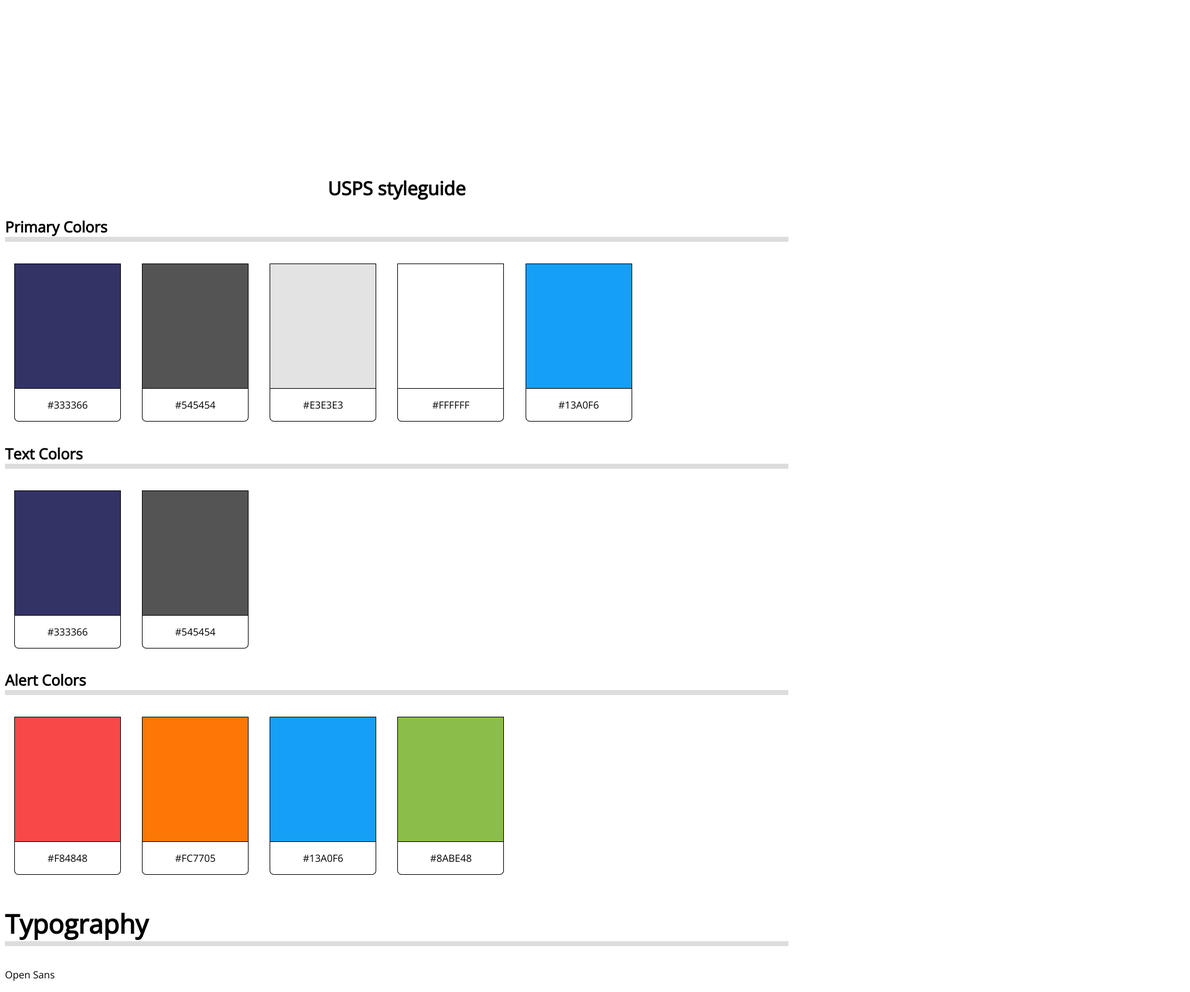
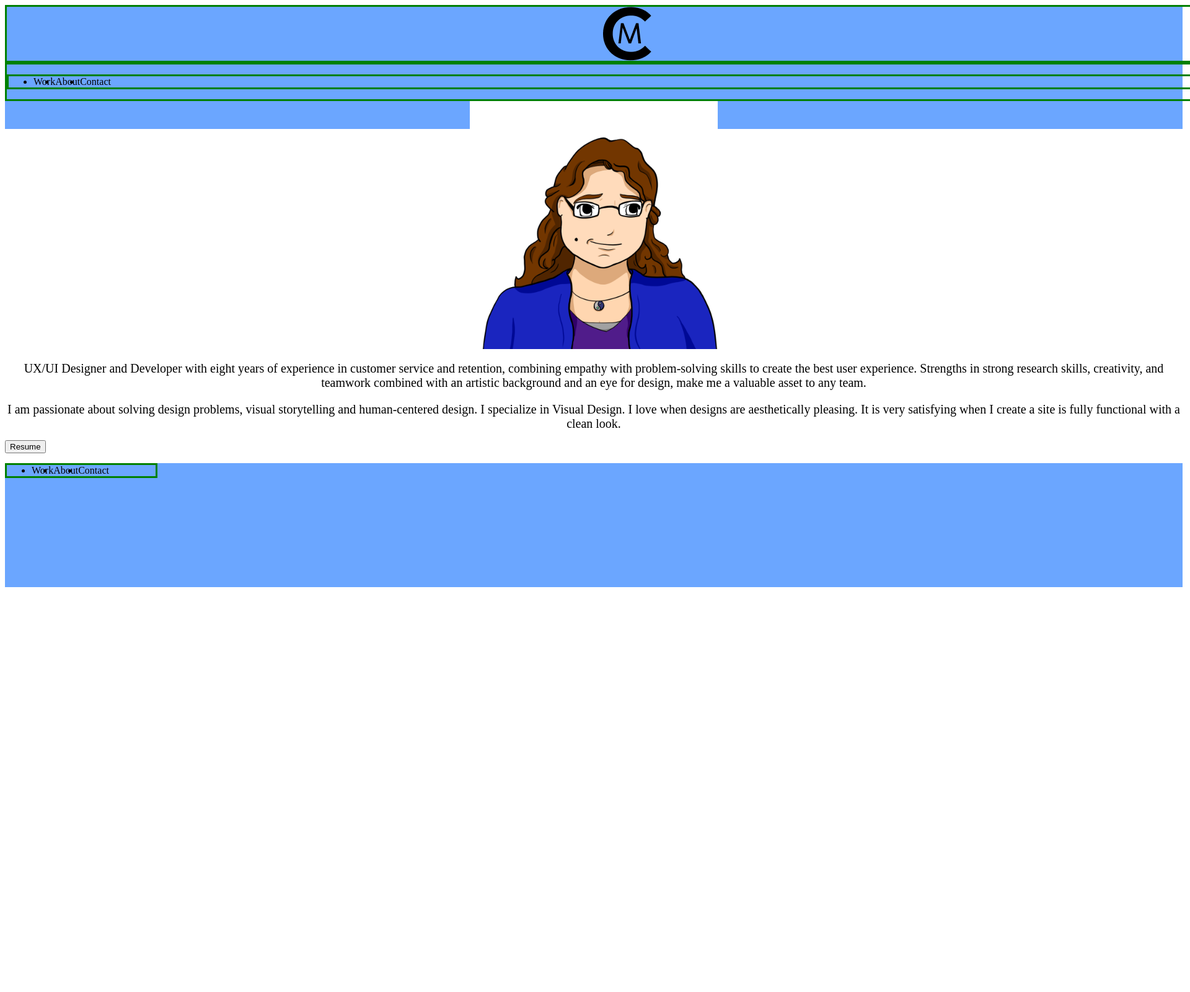
Before and after one commit to Stipplinggirl/Portfolio, a plain HTML site: page index.html in a window 1280 px wide. Shown: the top 1600 px of the page at 62% size, 1920 px wide, since content can reach past the window. After the commit the page ends 947 px from the top, so only its background shows below. Drawn offline with nearby package versions, Linux system fonts and the light colour scheme.

Commit message:
Update
HW18 update

```diff
--- a/css/style.css
+++ b/css/style.css
@@ -1,141 +1,48 @@
-body {
-  font-family: 'Open Sans', sans-serif;
+.navigation {
+  height: 200px;
+  width: 1900px;
+  background-color: #6BA6FF;
 }
-/* Header Styles */
-.header {
-  background-image: url(../images/upsBackground.png);
-  background-size: cover;
-  background-repeat: no-repeat;
-  max-height: 500px;
-  height: 250px;
-  background-position: bottom;
+p {
+  font-size: 20px;
+  text-align: center;
+  margin-bottom: 15px;
+  color: black;
+
 }
-#pageTopic {
-  text-align: center;
-  font-size: 30px;
-  font-weight: 900;
+.inline-block {
+  vertical-align: top;
+  border: 3px green solid;
+  display: flex;
+  width: 2000px;
 }
-/* Primary Color */
-.colorContainer {
-  display: inline-block;
-  margin: 15px;
+.ul {
+  vertical-align: center;
+  border: 3px green solid;
+  display: flex;
+  width: 200px;
 }
-.swatch {
-   height: 200px;
-   width: 170px;
-   border: 1px solid black;
+.center {
+  display: block;
+  margin-left: auto;
+  margin-right: auto;
 }
-.hexCode {
-   padding: 15px;
-   text-align: center;
-   border: 1px solid black;
-   border-top: none;
-   border-bottom-left-radius: 7px;
-   border-bottom-right-radius: 7px;
+.button {
+  display: flex;
+  justify-content: center;
 }
-.darkBlue {
-  background-color: #333366;
-}
-.darkGrey {
-  background-color: #545454;
-}
-.lightGrey {
-  background-color: #E3E3E3;
-}
-.white {
-  background-color: #FFFFFF;
-}
-.lightBlue {
-  background-color: #12A0F6;
-}
-.red {
-  background-color: #F84848;
-}
-.orange {
-  background-color: #FC7705;
-}
-.lightBlue {
-  background-color: #13A0F6;
-}
-.lightGreen {
-  background-color: #8ABE48;
-}
-/* Typography CSS */
-.type_container {
-   display: inline-block;
-   margin: 20px;
-}
-.large {
-    font-size: 66px;
-    margin-bottom: 15px;
-    margin-bottom: 15px;
-    margin-top: 0;
-}
-.light {
-    font-weight: 100;
-}
-.regular {
-    font-weight: 500;
-}
-.bold {
-    font-weight: 700;
-}
-.typography h1 {
-    font-weight: 900;
-    font-size: 50px;
-}
-.typography h2 {
-    font-weight: 700;
-    font-size: 42px;
-}
-.typography h3 {
-    font-weight: 700;
-    font-size: 34px;
-}
-.typography h4 {
-    font-size: 26px;
+.CM {
+display: flex;
+align-items: center;
 }
 
-/* UI Elements */
-.button {
-   display: inline-block;
-   padding: 15px;
-   margin: 15px;
-   width: 150px;
-   font-size: 14px;
-   text-align: center;
-   color: white;
+.Ren {
+  display: flex;
+  justify-content: center;
 }
-.primary {
-  background-color: #2B459A;
+
+.footer {
+  height: 200px;
+  width: 1900px;
+  background-color: #6BA6FF;
 }
-.success {
-  background-color: #8ABE48;
-}
-.danger {
-  background-color: #F84848;
-}
-.warning {
-  background-color: #FC7705;
-}
-.info {
-  background-color: #0099FA;
-}
-.primaryActive {
-  background-color: #3A66B7;
-}
-.successActive {
-  background-color: #668C35;
-}
-.dangerActive {
-  background-color: #AD4848;
-}
-.warningActive {
-  background-color: #BA7A43;
-}
-.infoActive {
-  background-color: #4386BA;
-}
-.sectionHead {
-  border-bottom: 8px solid #DDDDDD;
-}
--- a/index.html
+++ b/index.html
@@ -1,110 +1,39 @@
+<!DOCTYPE html>
 <html>
-<head>
-  <title>USPS Style Guide</title>
-  <link href="https://fonts.googleapis.com/css?family=Open+Sans&display=swap" rel="stylesheet">
-  <link href="css/style.css" rel="stylesheet" type="text/css">
-</head>
+  <head>
+    <link href="css/style.css" rel="stylesheet" type="text/css">
+    <title>Corinne McCollester</title>
+  </head>
+
 <body>
-<section class="header"></section>
-<section class="colorPalette">
-  <h1 id="pageTopic">USPS styleguide</h1>
-  <h2 class="sectionHead">Primary Colors</h2>
-  <div class="colorContainer">
-    <div class="swatch darkBlue"></div>
-    <div class="hexCode">#333366</div>
-  </div>
-  <div class="colorContainer">
-    <div class="swatch darkGrey"></div>
-    <div class="hexCode">#545454</div>
-  </div>
-  <div class="colorContainer">
-    <div class="swatch lightGrey"></div>
-    <div class="hexCode">#E3E3E3</div>
-  </div>
-  <div class="colorContainer">
-    <div class="swatch white"></div>
-    <div class="hexCode">#FFFFFF</div>
-  </div>
-  <div class="colorContainer">
-    <div class="swatch lightBlue"></div>
-    <div class="hexCode">#13A0F6</div>
-  </div>
+    <header class="navigation">
+      <div class="inline-block logo">
+        <img src="images/CM.png" alt="CM" class="center">
+      </div>
+      <nav class="inline-block">
+        <ul class="inline-block">
+        <li>Work</li>
+        <li>About</li>
+        <li>Contact</li>
+        </ul>
+      </nav>
+    <section class="heroImg">
+      <div id="heroImg" class="content">
+        <img src= "images/Ren.png" width="400" height="400" alt="Ren" class="center">
+               <p>UX/UI Designer and Developer with eight years of experience in customer service and retention, combining empathy with problem-solving skills to create the best user experience. Strengths in  strong research skills, creativity, and teamwork combined with an artistic background and an eye for design, make me a valuable asset to any team.</p1>
+               <p>I am passionate about solving design problems, visual storytelling and human-centered design. I specialize in Visual Design. I love when designs are aesthetically pleasing. It is very satisfying when I create a site is fully functional with a clean look. </p2>
 
-  <h2 class="sectionHead">Text Colors</h2>
-  <div class="colorContainer">
-    <div class="swatch darkBlue"></div>
-    <div class="hexCode">#333366</div>
-  </div>
-  <div class="colorContainer">
-    <div class="swatch darkGrey"></div>
-    <div class="hexCode">#545454</div>
-  </div>
+       </div>
+       <button>Resume</button>
+    </section>
+    <footer class="footer">
+      <ul class="ul">
+        <li>Work</li>
+        <li>About</li>
+        <li>Contact</li>
+      </ul>
+    </Footer>
+   </header>
 
-  <h2 class="sectionHead">Alert Colors</h2>
-  <div class="colorContainer">
-    <div class="swatch red"></div>
-    <div class="hexCode">#F84848</div>
-  </div>
-  <div class="colorContainer">
-    <div class="swatch orange"></div>
-    <div class="hexCode">#FC7705</div>
-  </div>
-  <div class="colorContainer">
-    <div class="swatch lightBlue"></div>
-    <div class="hexCode">#13A0F6</div>
-  </div>
-  <div class="colorContainer">
-    <div class="swatch lightGreen"></div>
-    <div class="hexCode">#8ABE48</div>
-  </div>
-</section>
-<section class="typography">
-  <h2 class="sectionHead">Typography</h2>
-  <p>Open Sans</p>
-  <div class="type_container">
-  <p class="large light">Aa</p>
-  <p>Light</p>
-  </div>
-
-  <div class="type_container">
-  <p class="large regular">Aa</p>
-  <p>Regular</p>
-  </div>
-
-  <div class="type_container">
-  <p class="large bold">Aa</p>
-  <p>Bold</p>
-  </div>
-
-  <h1>H1 - Open Sans Extrabold - size 50px <br>Line height 70px</h1>
-  <h2>H2 - Open Sans Bold - size 42px <br>Line height 60px</h2>
-  <h3>H3 - Open Sans Bold - size 34px <br>Line height 50px</h3>
-  <h4>H4 - Open Sans Bold - size 26px <br>Line height 50px</h4>
-</section>
-<section class="uiElements">
-    <h2 class="sectionHead">UI elements</h2>
-    <p>Buttons</p>
-    <div class="buttonContain">
-      <div class="button primary">Primary</div>
-      <div class="button success">Success</div>
-      <div class="button danger">Danger</div>
-      <div class="button warning">Warning</div>
-      <div class="button info">Info</div>
-    </div>
-    <div class="buttonContain">
-      <div class="button primaryActive">Primary Active</div>
-      <div class="button successActive">Success Active</div>
-      <div class="button dangerActive">Danger Active</div>
-      <div class="button warningActive">Warning Active</div>
-      <div class="button infoActive">Info Active</div>
-    </div>
-</section>
-<section class="imagery">
-<h2 class="sectionHead">Logo</h2>
-<img src="images/Logo-dark.png">
-<img src="images/Logo-light.png">
-<img src="images/Logo-dark1.png">
-<img src="images/Logo-light-1.png">
-</section>
 </body>
 </html>
```
Also changed, not shown: images/CM.png (added), images/Gmail.png (added), images/Group 78.png (added), images/Group 79.png (added), images/LinkedIN.png (added), images/image 32.png (added), images/mrShananagins.png (added).
